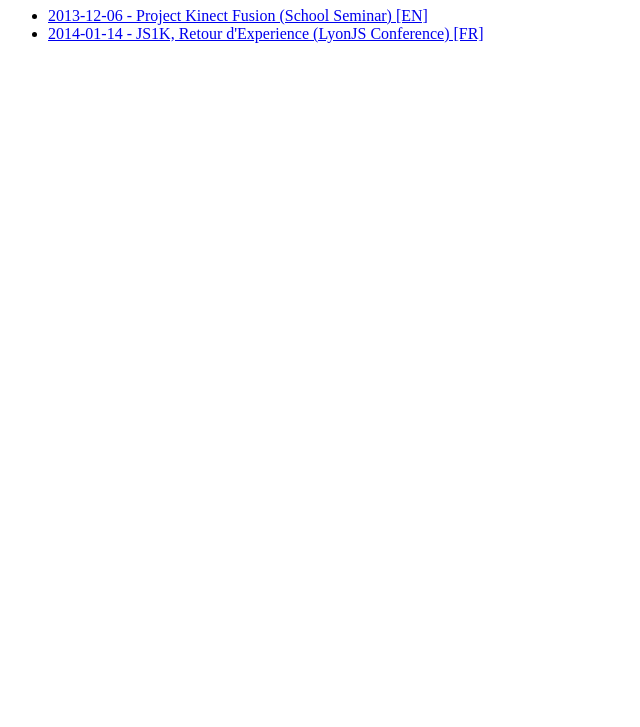
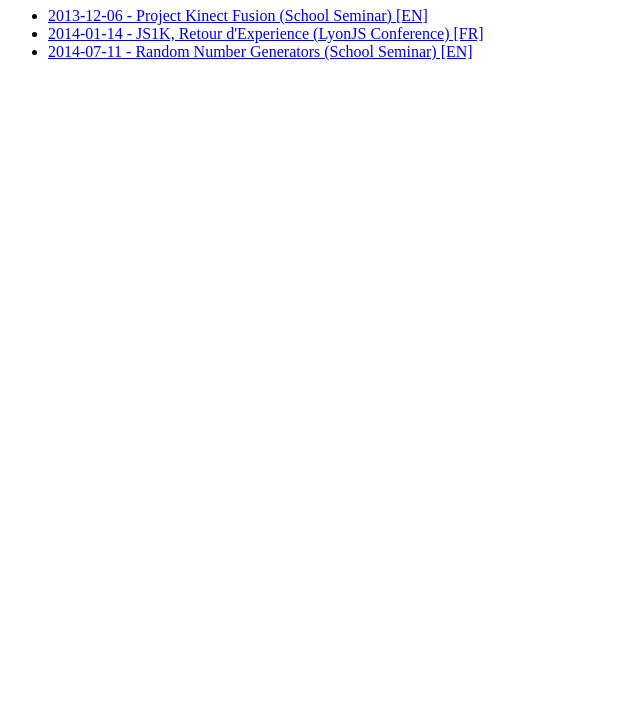
Before and after one commit to benjaminplanche/presentations, a plain HTML site: page index.html in a window 1280 px wide. Shown: the part 73-800 px from the top of the page, without its empty margins (0-640 px from the left). Drawn offline with Linux system fonts and the light colour scheme.

Commit message:
<Admin> Update Index

```diff
--- a/index.html
+++ b/index.html
@@ -9,6 +9,7 @@
 		<ul>
 		  <li><a href="2013-12-06 - Kinect-Fusion (School Seminar)/Presenting-Kinect-Fusion.html">2013-12-06 - Project Kinect Fusion (School Seminar) [EN]</a></li>
 		  <li><a href="2014-01-14 - JS1K Experience (LyonJS Conference)/index.html">2014-01-14 - JS1K, Retour d'Experience (LyonJS Conference) [FR]</a></li>
+		  <li><a href="2014-07-11 - Survey on Random Number Generators (School Seminar)/index.html">2014-07-11 - Random Number Generators (School Seminar) [EN]</a></li>
 	  </ul>
 	</body>
 </html>
```
